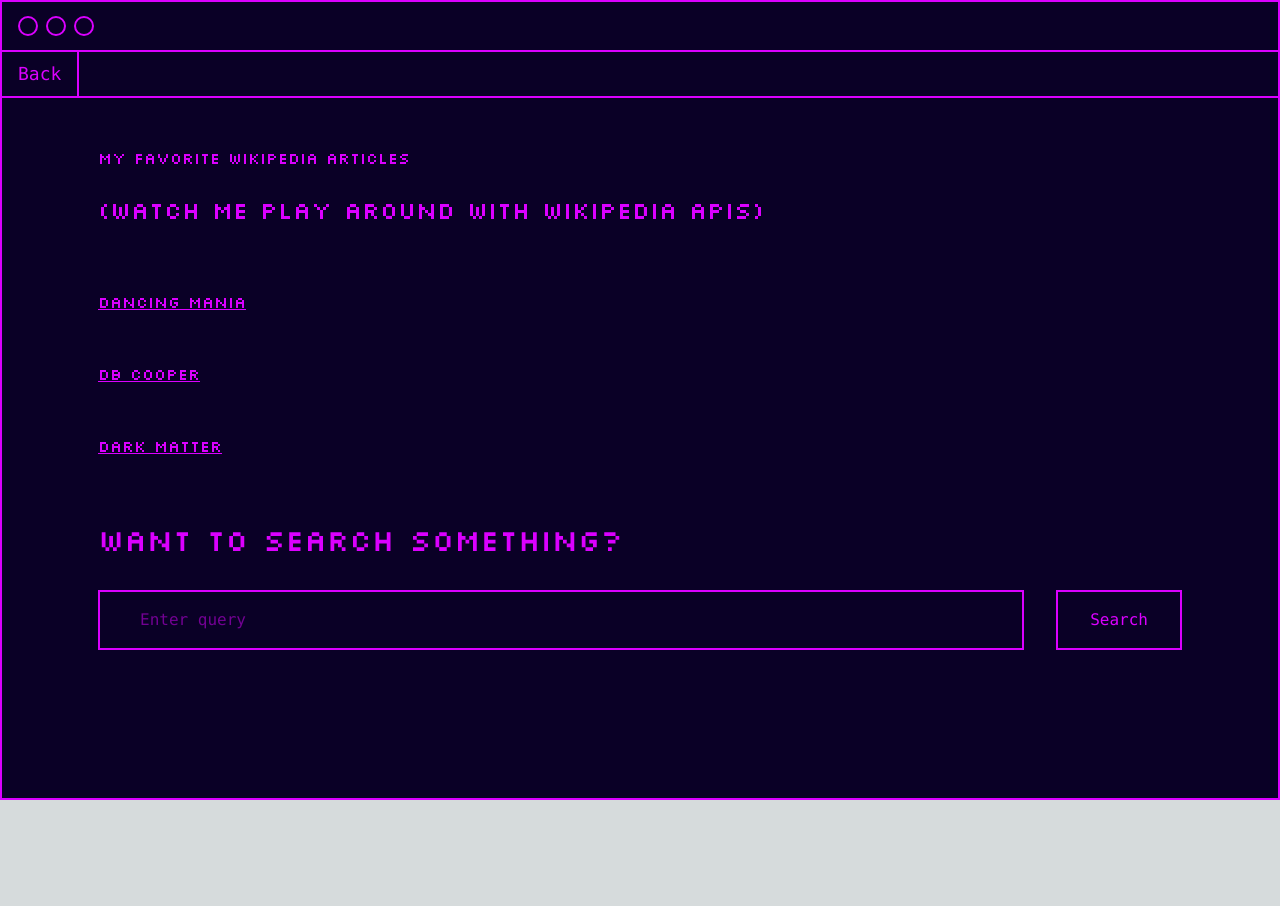
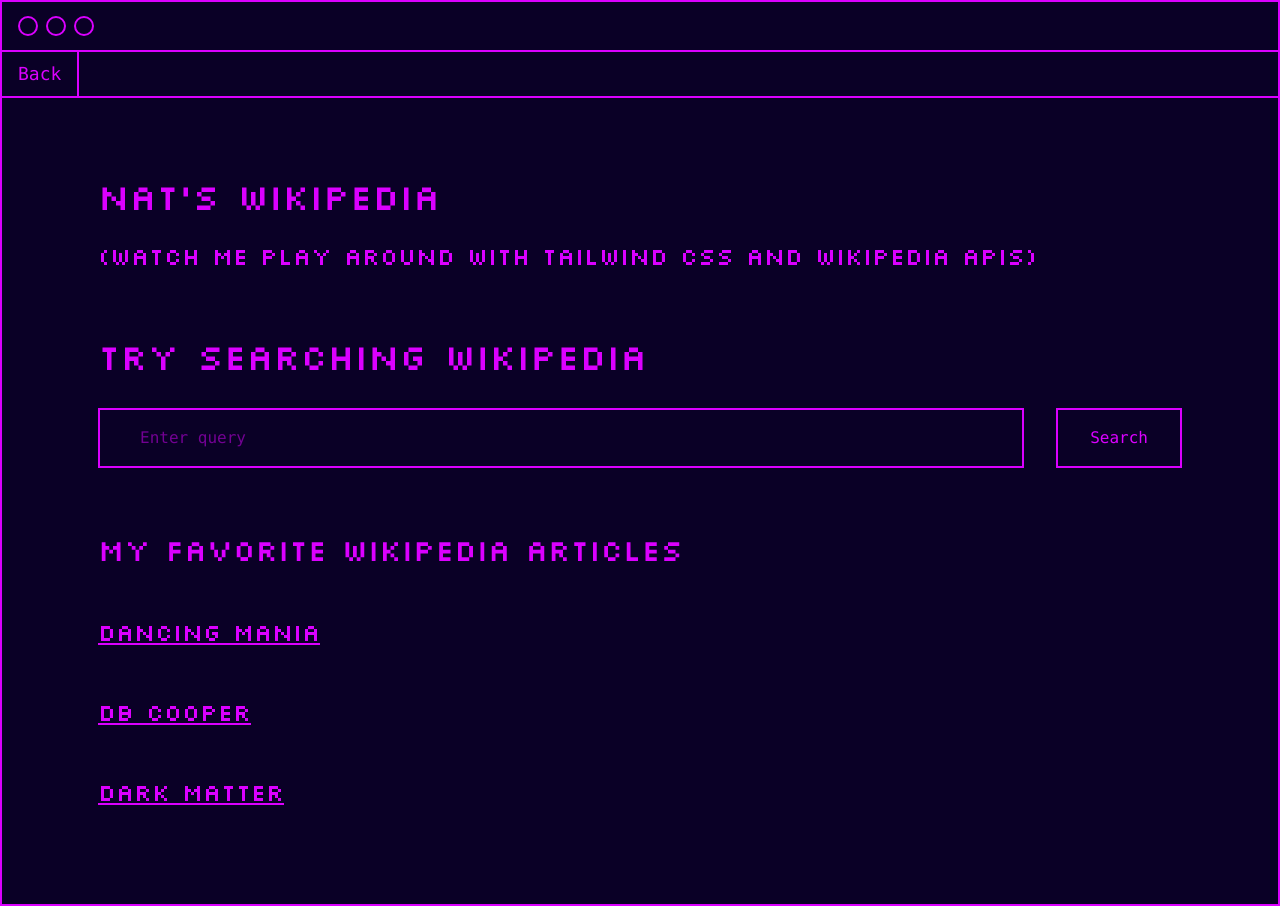
Before and after one commit to npek/im-nat, a Next.js app: page /playground/wikipedia in a window 1280 px wide. Before the commit the page ends 800 px from the top, so only its background shows below. Built offline with nearby package versions, Linux system fonts and the light colour scheme.

Commit message:
add linking in Wikipedia articles

```diff
--- a/src/app/components/DisplayLabel.tsx
+++ b/src/app/components/DisplayLabel.tsx
@@ -15,9 +15,9 @@
 }: DisplayLabelProps) => {
   return (
     <label
-      className={`${className ?? ""} font-silkscreen text-${
+      className={`${className ?? ""} font-silkscreen w-fit sm:text-${
         smallFontSize ?? fontSize
-      } sm:text-${fontSize}`}
+      } text-${fontSize}`}
     >
       {children}
     </label>
--- a/src/app/components/Window.tsx
+++ b/src/app/components/Window.tsx
@@ -10,8 +10,8 @@
   const router = useRouter();
 
   return (
-    <main className="flex min-h-screen min-w-screen max-h-screen max-w-screen overflow-y-scroll flex-col space-y-12 font-mono text-nat-pink border-2 border-nat-pink bg-dark">
-      <div className="flex flex-col divide-y-2 divide-nat-pink pr-1 fixed border-nat-pink border-b-2 w-full">
+    <main className="flex min-h-screen min-w-screen max-h-fit max-w-screen overflow-y-scroll flex-col space-y-12 font-mono text-nat-pink border-2 border-t-0 border-nat-pink bg-dark">
+      <div className="flex flex-col divide-y-2 divide-nat-pink pr-1 fixed border-nat-pink border-y-2 w-full">
         <div className="flex flex-row bg-dark items-center pl-4 space-x-2 h-12">
           <div className="rounded-full border-nat-pink border-2 w-5 h-5" />
           <div className="rounded-full border-nat-pink border-2 w-5 h-5" />
@@ -28,7 +28,9 @@
           </div>
         )}
       </div>
-      <div className="flex flex-col sm:p-24 p-8 sm:pt-24 pt-16 selection:bg-nat-pink selection:text-dark">
+      <div
+        className={`flex flex-col sm:p-24 p-8 sm:pt-32 py-24 selection:bg-nat-pink selection:text-dark`}
+      >
         {children}
       </div>
     </main>
--- a/src/app/playground/wikipedia/[code]/page.tsx
+++ b/src/app/playground/wikipedia/[code]/page.tsx
@@ -7,21 +7,79 @@
 
 interface DocSection {
   title: string | undefined;
-  paragraphs: string[];
+  paragraphs: DocParagraph[];
+}
+
+interface DocParagraph {
+  sentences: DocSentence[];
+}
+
+interface DocSentence {
+  text: string;
+  links: DocLink[];
+}
+
+interface DocLink {
+  text: string;
+  page: string;
+  type: string;
 }
 
 export default function WikipediaArticle() {
   const [error, setError] = useState<string | null>(null);
+  const [loading, setLoading] = useState(true);
 
   const params = useParams();
   const articleId = params.code;
   const [title, setTitle] = useState<string>();
   const [sections, setSections] = useState<DocSection[]>();
 
+  function processSentence(sentence: DocSentence): JSX.Element {
+    let processedText: JSX.Element[] = [];
+    let currentText = sentence.text;
+
+    sentence.links.forEach((link) => {
+      const linkIndex = currentText.indexOf(link.text);
+      if (linkIndex !== -1) {
+        // Add text before the link
+        processedText.push(
+          <span key={processedText.length}>
+            {currentText.substring(0, linkIndex)}
+          </span>
+        );
+
+        // Add the link
+        const href =
+          link.type === "internal"
+            ? `/playground/wikipedia/${link.page}`
+            : link.page;
+        processedText.push(
+          <a
+            className="underline italic"
+            key={processedText.length}
+            href={href}
+            target={link.type === "internal" ? "_self" : "_blank"}
+            rel="noopener noreferrer"
+          >
+            {link.text}
+          </a>
+        );
+
+        currentText = currentText.substring(linkIndex + link.text.length);
+      }
+    });
+
+    // Add any remaining text
+    processedText.push(<span key={processedText.length}>{currentText}</span>);
+
+    return <>{processedText}</>;
+  }
+
   const fetchWiki = async () => {
     if (!articleId) {
       console.log("No document found");
       setError("No article ID found.");
+      setLoading(false);
       return;
     }
     let result = await wtf.fetch(articleId);
@@ -34,13 +92,27 @@
     }
 
     if (doc) {
-      console.log(doc.citations());
       setTitle(doc.title() ?? "");
       var tempSections: DocSection[] = [];
       doc.sections().forEach((sec) => {
+        if (!Array.isArray(sec.paragraphs())) return;
+
+        let tempParagraphs: DocParagraph[] = [];
         let paragraphsArray = sec.paragraphs() as any[];
-        let tempParagraphs = paragraphsArray.map((p) => {
-          return p.text();
+        paragraphsArray.forEach((p) => {
+          let tempSentences = p.sentences().map((s) => {
+            return {
+              text: s.text(),
+              links: s.links().map((l) => {
+                return {
+                  text: l.text(),
+                  page: l.page().replace(/ /g, "_"),
+                  type: l.type(),
+                };
+              }),
+            } as DocSentence;
+          });
+          tempParagraphs.push({ sentences: tempSentences });
         });
 
         tempSections.push({
@@ -49,21 +121,24 @@
         });
       });
       setSections(tempSections);
+      setLoading(false);
     } else {
       console.log("No document found");
       setError("Your search returned no results.");
+      setLoading(false);
       return;
     }
   };
 
   useEffect(() => {
     fetchWiki();
-  });
+  }, []);
 
   return (
     <Window>
       <div className="flex flex-col space-y-12">
         <DisplayLabel fontSize="4xl">{title}</DisplayLabel>
+        {loading && <DisplayLabel fontSize="4xl">Loading...</DisplayLabel>}
         {error && <DisplayLabel fontSize="4xl">{error}</DisplayLabel>}
         {sections &&
           sections.map((sec, idx) => (
@@ -72,7 +147,11 @@
               <div className="flex flex-col space-y-2">
                 {sec.paragraphs.map((para, pIdx) => (
                   <div key={pIdx} className="flex flex-row">
-                    <p className="paragraph">{para}</p>
+                    <div>
+                      {para.sentences.map((s, sIdx) => (
+                        <span key={sIdx}>{processSentence(s)} </span>
+                      ))}
+                    </div>
                   </div>
                 ))}
               </div>
--- a/src/app/playground/wikipedia/page.tsx
+++ b/src/app/playground/wikipedia/page.tsx
@@ -17,14 +17,27 @@
     <Window>
       <div className="flex flex-col space-y-16">
         <div className="flex flex-col space-y-6">
-          <DisplayLabel fontSize="4xl" smallFontSize="2xl">
+          <DisplayLabel fontSize="4xl" smallFontSize="3xl">
+            Nat's Wikipedia
+          </DisplayLabel>
+          <DisplayLabel fontSize="2xl">
+            {"(watch me play around with Tailwind CSS and Wikipedia APIs)"}
+          </DisplayLabel>
+        </div>
+        <div className="flex flex-col space-y-8">
+          <DisplayLabel fontSize="4xl" smallFontSize="3xl">
+            Try searching Wikipedia
+          </DisplayLabel>
+          <SearchBar
+            placeholderText={"Enter query"}
+            onSubmit={handleSearch}
+            disabled={false}
+          />
+        </div>
+        <div className="flex flex-col sm:space-y-12 space-y-8">
+          <DisplayLabel fontSize="3xl" smallFontSize="3xl">
             My favorite Wikipedia articles
           </DisplayLabel>
-          <DisplayLabel fontSize="2xl" smallFontSize="xl">
-            {"(watch me play around with Wikipedia APIs)"}
-          </DisplayLabel>
-        </div>
-        <div className="flex flex-col sm:space-y-12 space-y-8">
           <DisplayLink
             href="/playground/wikipedia/Dancing_mania"
             fontSize="3xl"
@@ -47,16 +60,6 @@
             Dark Matter
           </DisplayLink>
         </div>
-        <div className="flex flex-col space-y-8">
-          <DisplayLabel fontSize="4xl" smallFontSize="3xl">
-            Want to search something?
-          </DisplayLabel>
-          <SearchBar
-            placeholderText={"Enter query"}
-            onSubmit={handleSearch}
-            disabled={false}
-          />
-        </div>
       </div>
     </Window>
   );
--- a/src/app/resume/page.tsx
+++ b/src/app/resume/page.tsx
@@ -7,10 +7,8 @@
   return (
     <Window>
       <div className="flex flex-col overflow-y-scroll space-y-12 w-full min-h-screen justify-items-center">
-        <DisplayLabel fontSize="5xl" smallFontSize="4xl">
-          Natalie Pekker
-        </DisplayLabel>
-        <div className="flex sm:flex-row flex-col sm:space-x-20 space-x-0">
+        <DisplayLabel fontSize="4xl">Natalie Pekker</DisplayLabel>
+        <div className="flex sm:flex-row flex-col sm:space-x-20 space-x-0 sm:space-y-0 space-y-12">
           <div className="flex flex-col min-w-fit space-y-12">
             <div className="flex flex-col space-y-8 font-silkscreen sm:text-2xl text-xl underline">
               <a href="mailto:natalie.pekker@gmail.com?subject=Hello&body=Message%20body">
--- a/tailwind.config.ts
+++ b/tailwind.config.ts
@@ -38,6 +38,6 @@
     },
   },
   plugins: [],
-  safelist: ['text-4xl', 'text-3xl'],
+  safelist: ['text-4xl', 'text-3xl', 'text-2xl', 'text-xl'],
 }
 export default config
```
